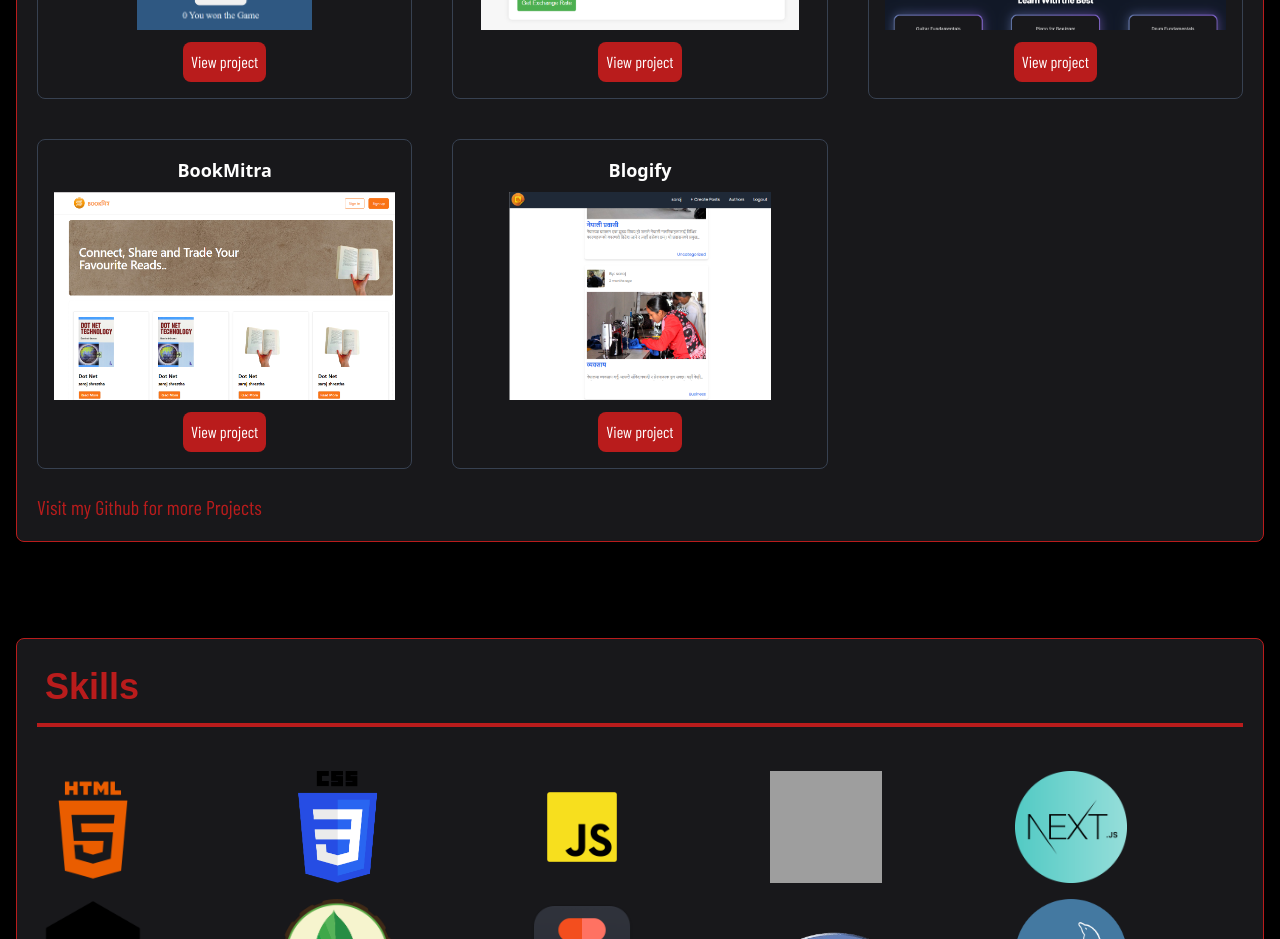
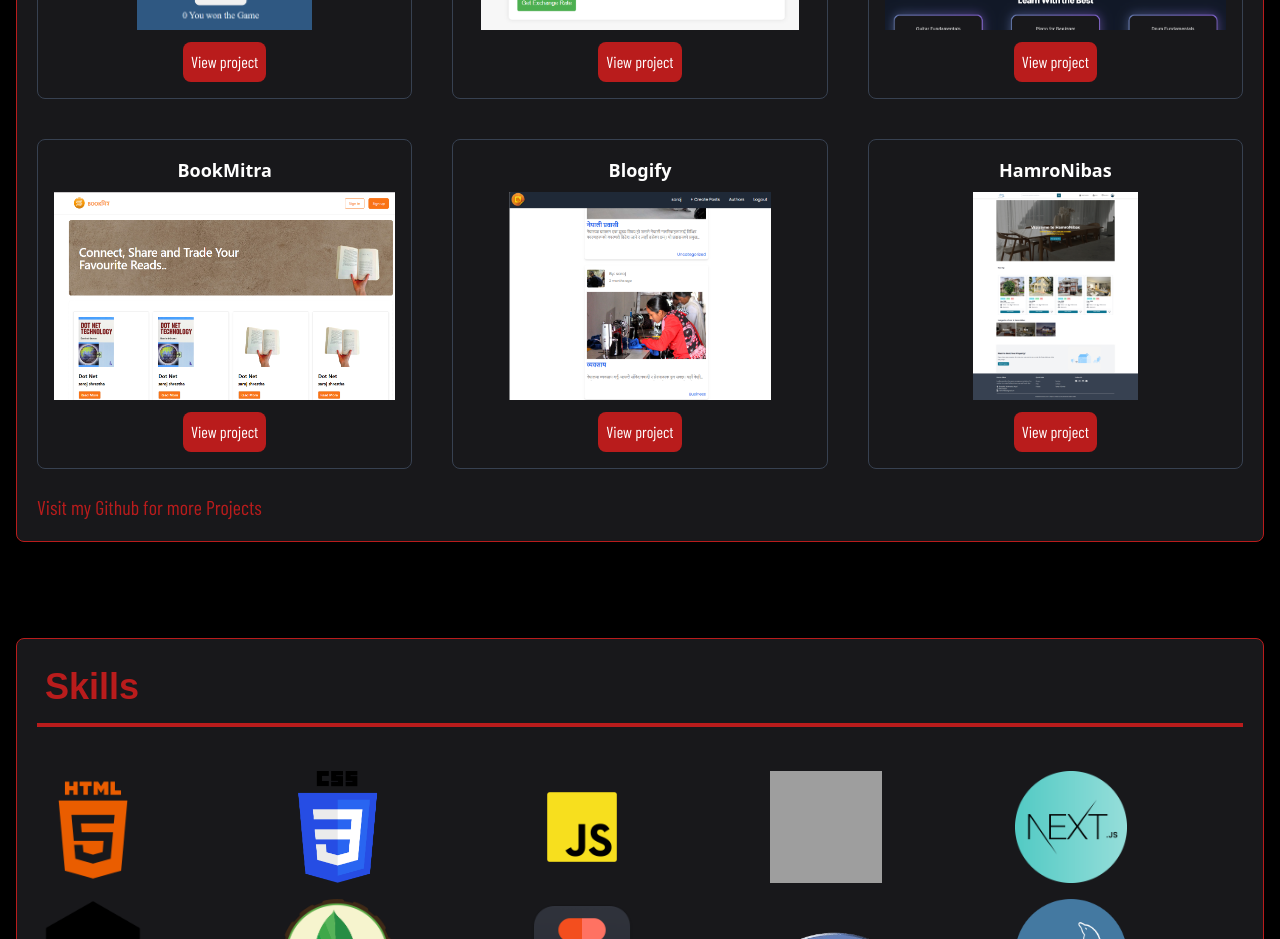
Before and after one commit to sthasaroj13/portfolio, a React (Vite) app: page / in a window 1280 px wide. Shown: the part 1060-1999 px from the top of the page. Built offline with nearby package versions, Linux system fonts and the light colour scheme; grey boxes are pictures that could not be loaded.

Commit message:
add hamronibas in project

```diff
--- a/src/pages/Project.jsx
+++ b/src/pages/Project.jsx
@@ -4,6 +4,7 @@ import Currency from "../Image/currency.png";
 import music from "../Image/musicworld.png";
 import bookmirta from "../Image/image.png";
 import blogify from "../Image/blogify.png";
+import hamroNibas from "../Image/hamroNibas.png";
 
 function Project() {
   return (
@@ -87,6 +88,18 @@ function Project() {
                 View project
               </a>
             </div>
+            <div className="p-4 border rounded-lg border-gray-700 flex flex-col items-center">
+              <h3 className="text-lg font-semibold mb-2">HamroNibas</h3>
+              <img className="h-52 w-auto" src={hamroNibas} alt="hamroNibas" />
+              <a
+                className="mt-3  bg-red-700 text-white p-2 rounded-lg font-barlow"
+                href="https://github.com/sthasaroj13/HamroNibas_Client"
+                target="_blank"
+                rel="noopener noreferrer"
+              >
+                View project
+              </a>
+            </div>
           </div>
         </div>
 
```
Also changed, not shown: src/Image/hamroNibas.png (added).
